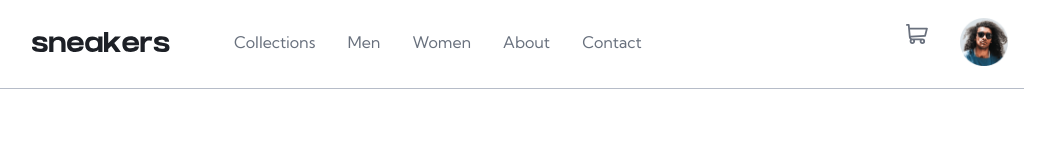
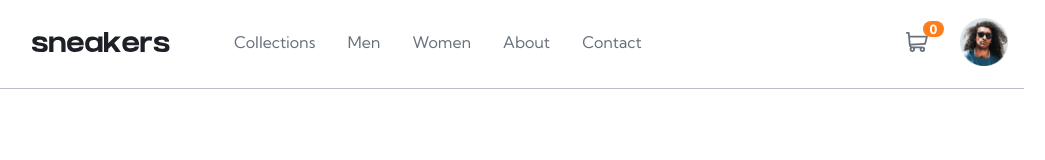
Before and after one commit to femas1/e-commerce-landing-page, a React (Vite) app: page / in a window 1280 px wide. Shown: the top 160 px of the page, without its empty margins (128-1173 px from the left). Built offline with nearby package versions, Linux system fonts and the light colour scheme.

Commit message:
add styling cart icon

```diff
--- a/src/App.css
+++ b/src/App.css
@@ -38,6 +38,41 @@
 
 .image-avatar {
     max-height: 3rem;
+}
+
+#cart-icon {
+    position: relative;
+}
+
+#item-qty {
+    font-size: .8rem;
+    color: #fff;
+    font-weight: 700;
+    text-align: center;
+    padding: .04rem .2rem;
+    height: 15px;
+    width: 15px;
+    border-radius: 1rem;
+    background-color: hsl(26, 100%, 55%);
+    position: absolute;
+    top: -100%;
+    right: 0%;
+}
+
+/* CART  */
+
+.dropdown {
+    position: relative;
+}
+
+.dropdown-menu {
+    position: absolute;
+    left: -100%;
+    top: calc(100% + .5rem);
+    background-color: #fff;
+    padding: 5rem;
+    border-radius: 10px;
+    box-shadow: 0 2px 5px 0 rgba(0, 0, 0, .1);
 }
 
 /* PRODUCT DETAIL PAGE  */
@@ -151,19 +186,3 @@
     border: none;
     border-radius: 10px;
 }
-
-/* CART  */
-
-.dropdown {
-    position: relative;
-}
-
-.dropdown-menu {
-    position: absolute;
-    left: -100%;
-    top: calc(100% + .5rem);
-    background-color: #fff;
-    padding: 5rem;
-    border-radius: 10px;
-    box-shadow: 0 2px 5px 0 rgba(0, 0, 0, .1);
-}
--- a/src/App.jsx
+++ b/src/App.jsx
@@ -5,7 +5,7 @@ import React, { useState } from 'react';
 
 function App() {
 
-  const [itemQty, setItemQty] = useState(null);
+  const [itemQty, setItemQty] = useState(0);
 
   return (
     <>
--- a/src/components/Cart.jsx
+++ b/src/components/Cart.jsx
@@ -15,9 +15,10 @@ const Cart = ({ itemQty, setItemQty}) => {
       >
         <img src={cart}
            alt="cart-icon"
+           id="cart-icon"
         />
       </a>
-        <p>{itemQty}</p>
+        <p id="item-qty">{itemQty}</p>
       {seeCart && <div className="dropdown-menu">
         Your cart is empty.
       </div>}
```
